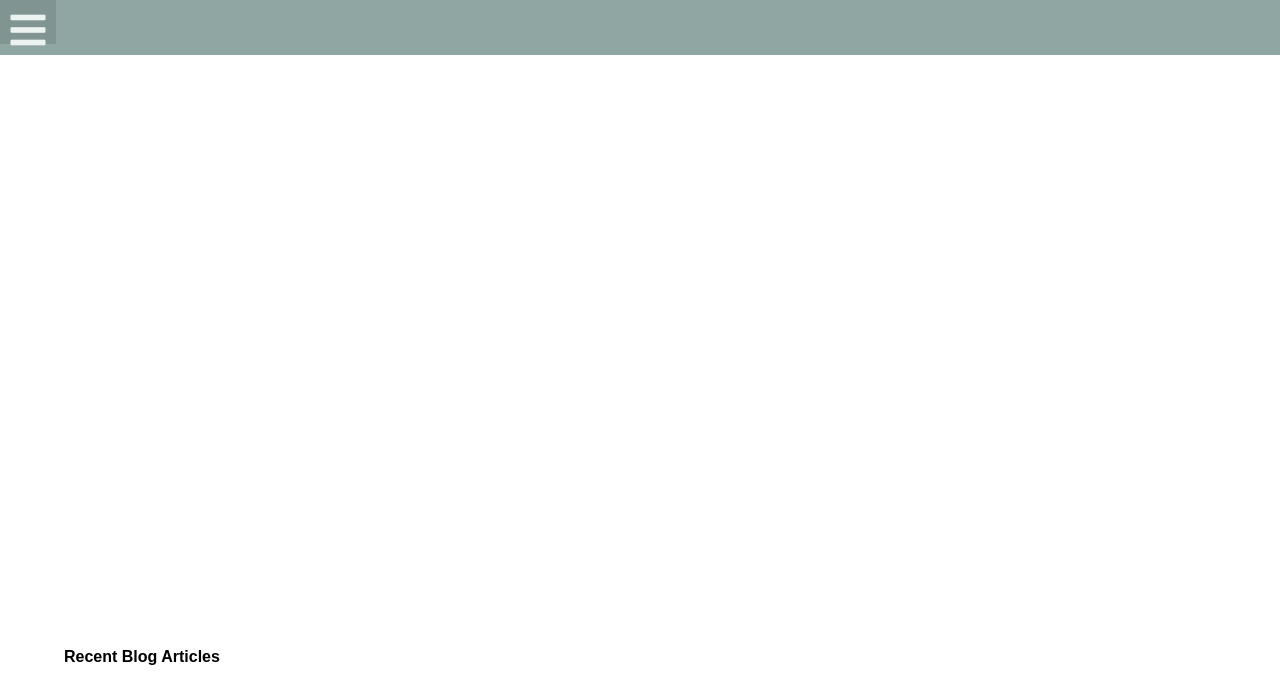
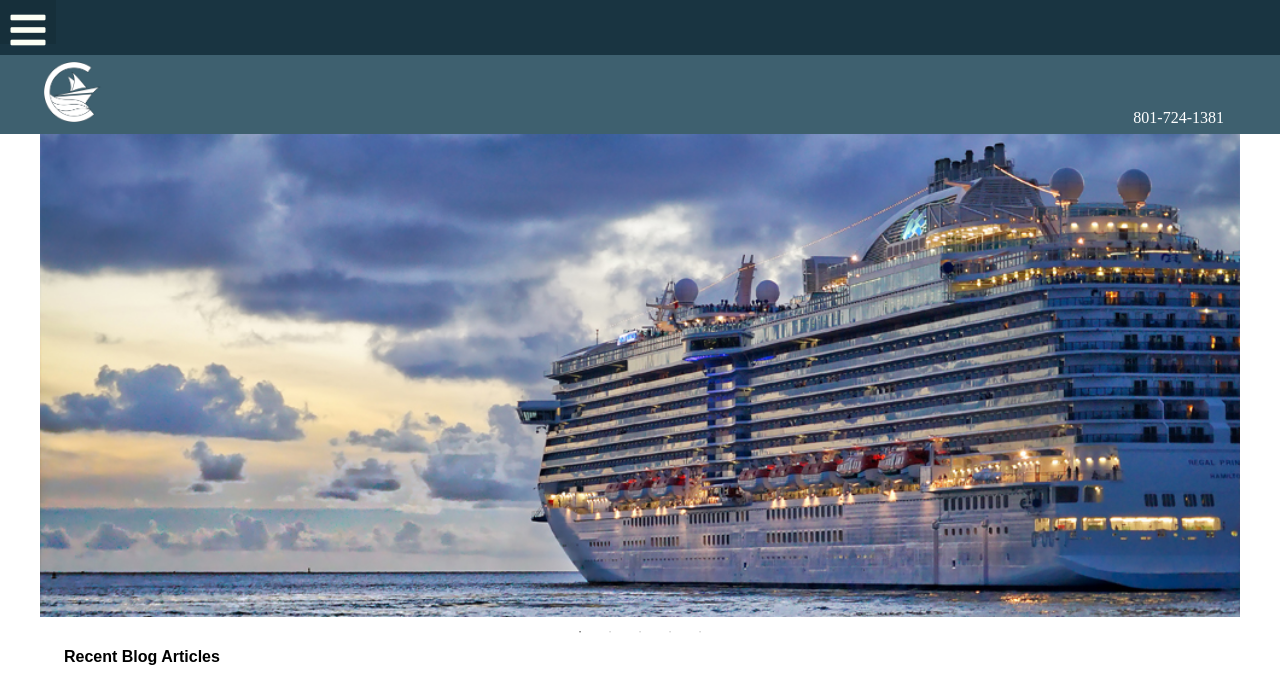
Before and after one commit to manoy96/Content-Management-Systems, a PHP site: page / in a window 1280 px wide. Shown: the top 682 px of the page. Run offline with PHP 8.4, Linux system fonts and the light colour scheme; some libraries are stand-ins or nearby versions; some web fonts are replaced.

Commit message:
working on medium

```diff
--- a/Unit01HTML5_Template/css/styles.css
+++ b/Unit01HTML5_Template/css/styles.css
@@ -102,8 +102,7 @@ body {
     font-family: "Open Sans", sans-serif; }
 
 .headwrap {
-  background-color: #69AFBF;
-  visibility: hidden; }
+  background-color: #3E606F; }
 
 header {
   max-width: 1200px;
@@ -133,7 +132,7 @@ nav {
   left: 0;
   width: 100%;
   height: 55px;
-  background-color: #8FA6A3;
+  background-color: #193441;
   /* change the menu color */ }
 
 #hamburgerBtn {
@@ -146,7 +145,7 @@ nav {
   background-repeat: no-repeat;
   border: 0 none; }
   #hamburgerBtn i {
-    color: #EBF2F0; }
+    color: #FCFFF5; }
 
 #hamburgerBtn.open {
   background-position: 2vw center;
@@ -157,16 +156,18 @@ nav {
   height: 0;
   overflow: hidden;
   width: 100%;
-  background-color: #8FA6A3;
+  background-color: #193441;
   /* change the menu color */
   margin: 0;
   padding: 0;
   z-index: 998;
   font-family: Verdana;
   font-weight: normal; }
+  #primaryNav li {
+    background-color: #91AAB4; }
 
 #primaryNav li.active a {
-  background-color: #8FA6A3; }
+  background-color: #193441; }
 
 #primaryNav li a {
   display: block;
@@ -221,7 +223,7 @@ nav {
   padding: 20px; }
 
 .mySlider {
-  visibility: hidden; }
+  z-index: -1; }
   .mySlider picture {
     width: 100%; }
     .mySlider picture img {
@@ -377,11 +380,8 @@ h2#blog {
   clear: both; }
 
 @media only screen and (min-width: 560px) {
-  .headwrap {
-    visibility: hidden; }
-    .headwrap header {
-      visibility: hidden;
-      margin: 0 auto; }
+  .headwrap header {
+    margin: 0 auto; }
 
   /* ----------NAVigation-----------  */
   nav ul.closed {
@@ -437,7 +437,7 @@ h2#blog {
 
   /* ------------NAVigation-----------  */
   nav.clearfix {
-    background-color: #8FA6A3;
+    background-color: #193441;
     margin: 0 auto;
     width: 100%; }
     nav.clearfix ul li a span {
--- a/Unit01HTML5_Template/scss/_medium.scss
+++ b/Unit01HTML5_Template/scss/_medium.scss
@@ -1,8 +1,6 @@
 // HEADER
 .headwrap{
-	visibility: hidden;
 header {
-	visibility: hidden;
 	margin: 0 auto;
 }
 }
--- a/Unit01HTML5_Template/scss/_small-default.scss
+++ b/Unit01HTML5_Template/scss/_small-default.scss
@@ -21,7 +21,6 @@ body {
 
 .headwrap {
    background-color: $primaryColor;
-   visibility: hidden;
 }
 
 header {
@@ -101,6 +100,10 @@ nav {
    z-index: 998;
    font-family: Verdana;
    font-weight: normal;
+
+   li {
+      background-color: $accent;
+   }
 }
 
 #primaryNav li.active a {
@@ -120,7 +123,7 @@ nav {
 }
 
 #primaryNav li a:hover {
-   background-color: darken($secondaryColor, 15%);
+   background-color: darken($accent, 15%);
 }
 
 /* Toggle the navigation bar to expand down  */
@@ -130,7 +133,7 @@ nav {
 
 /* Submenus – optional .parent class indicates dropdowns */
 #primaryNav>li:hover>a {
-   background-color: darken($secondaryColor, 15%);
+   background-color: darken($accent, 15%);
 }
 
 #primaryNav li.parent>a:after {
@@ -142,7 +145,7 @@ nav {
 }
 
 #primaryNav li.parent>a:hover {
-   background-color: darken($secondaryColor, 25%);
+   background-color: darken($accent, 25%);
 }
 
 /*hide the sub menu items by default*/
@@ -157,6 +160,7 @@ nav {
    font-size: 16px;
    padding: 10px 5%;
    font-weight: normal;
+   background-color: darken($accent, 15%);
 }
 
 #primaryNav li:hover ul {
@@ -264,7 +268,7 @@ nav {
 
 
 .mySlider {
-   visibility: hidden;
+   z-index: -1;
 
    picture {
       width: 100%;
@@ -456,7 +460,8 @@ h2#blog {
 
                button {
                   height: 44px;
-                  background-color: #666;
+                  background-color: $primaryColor;
+                  border: none;
                   border-radius: 15px;
                   color: #fff;
                }
--- a/Unit01HTML5_Template/scss/_variables.scss
+++ b/Unit01HTML5_Template/scss/_variables.scss
@@ -1,7 +1,7 @@
-$primaryColor: #69AFBF;
-$secondaryColor: #8FA6A3;
-$thirdColor: #EBF2F0;
-$accent: #BF4949;
+$primaryColor: #3E606F;
+$secondaryColor: #193441;
+$thirdColor: #FCFFF5;
+$accent: #91AAB4;
 
 
 $back: $primaryColor;
```
Also changed, not shown: other parts of Unit01HTML5_Template/css/styles.css (+12 -10 lines).
